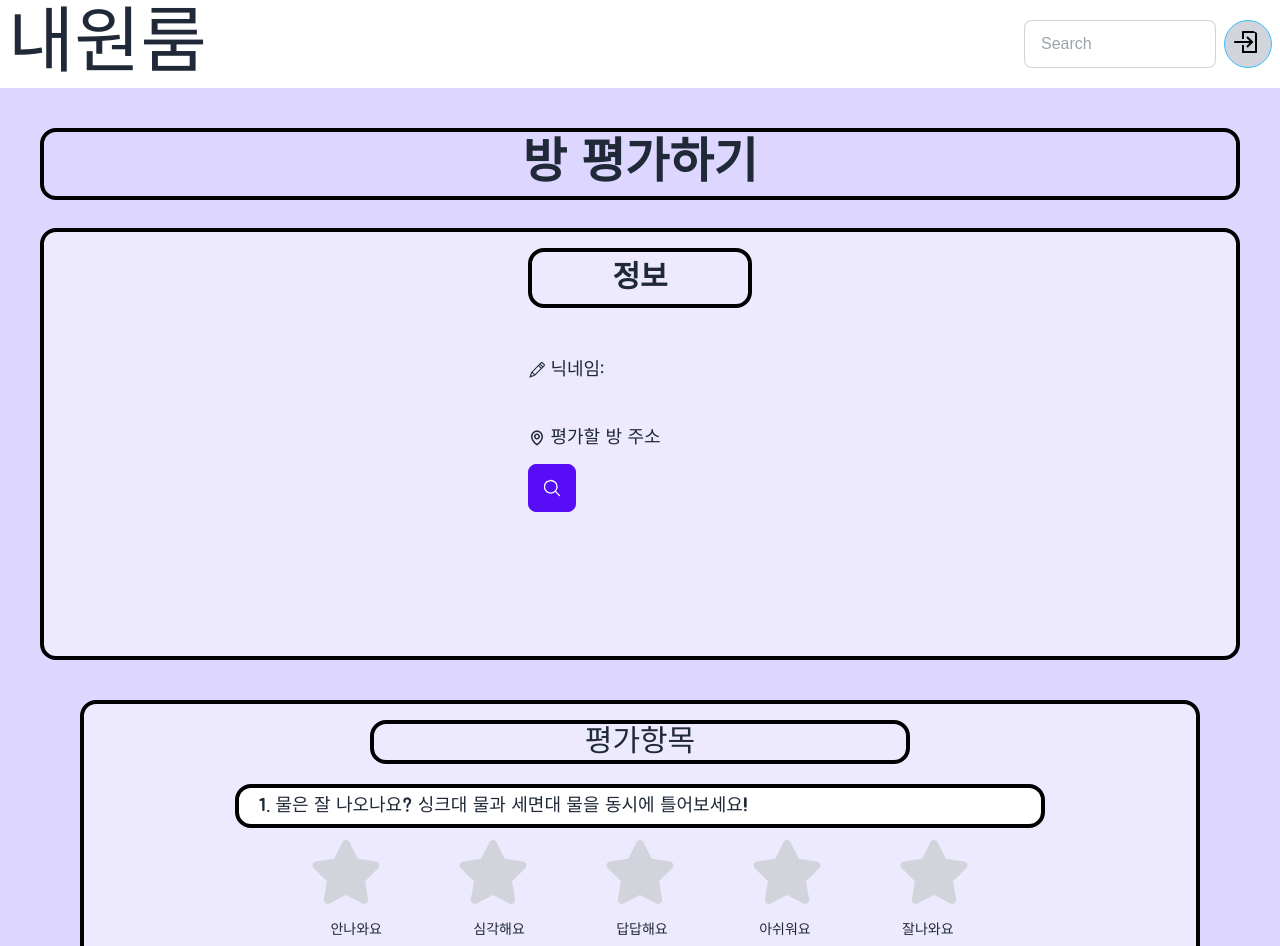
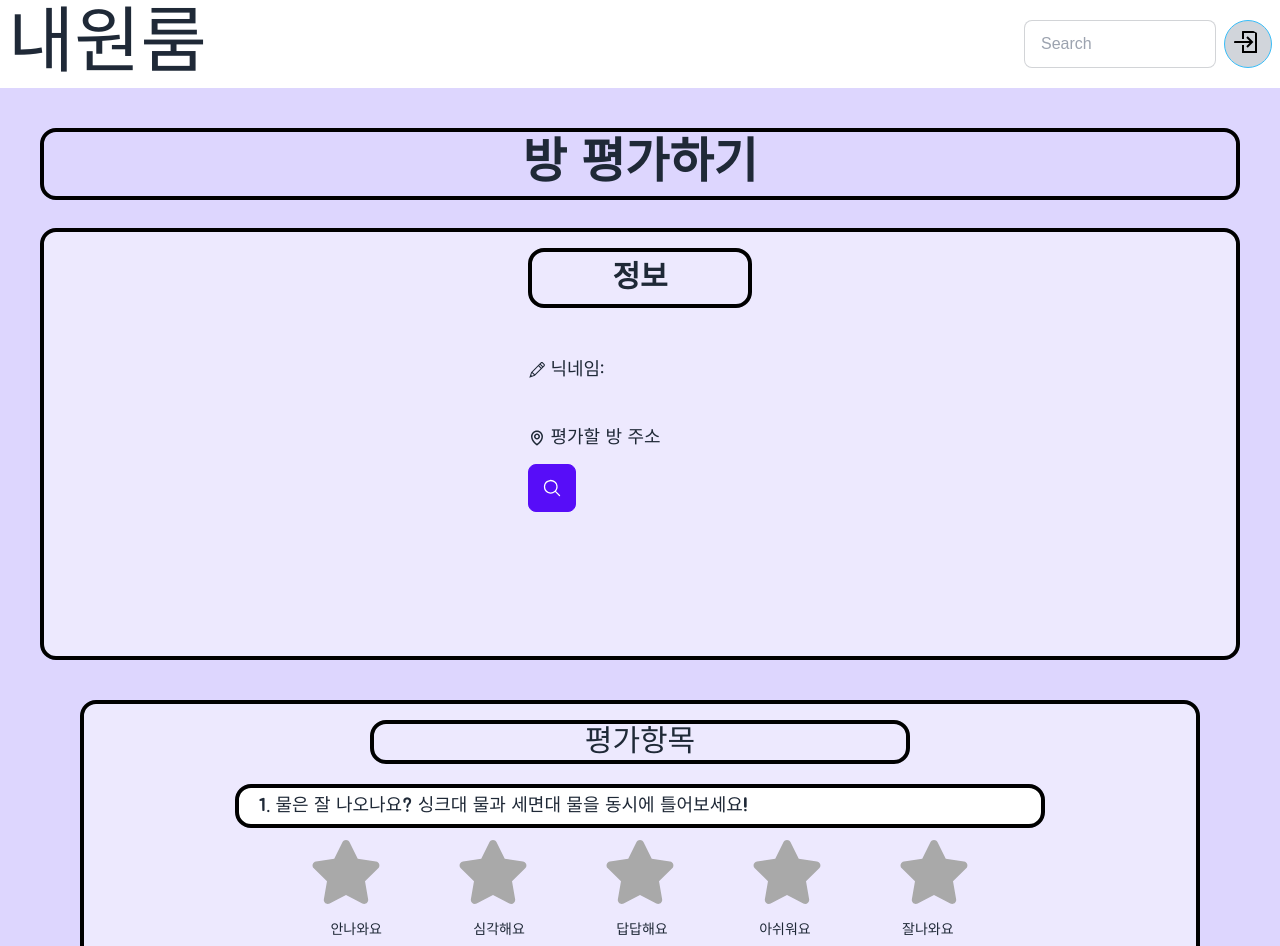
Before and after one commit to chj950807/My_One_Room, a React (Vite) app in the folder My_one_room/: page /NewPost in a window 1280 px wide. Shown: the top 946 px of the page. Built offline with nearby package versions, Linux system fonts and the light colour scheme.

Commit message:
평가하기 기능구현

```diff
--- a/My_one_room/src/components/evaluation/NewPost.tsx
+++ b/My_one_room/src/components/evaluation/NewPost.tsx
@@ -11,7 +11,7 @@ import { sendEvaluateData } from "./sendEvaluateData";
 import { useNavigate } from "react-router-dom";
 import { post } from "../../redux/evaluate";
 
-const INITIALSTATE = [0, 0, 0, 0, 0, 0, 0, 0, 0, 0, 0, 0];
+const INITIALSTATE = Array(12).fill(0);
 export default function NewPost() {
   const result = useSelector((state: any) => state);
   const navigate = useNavigate();
@@ -23,7 +23,7 @@ export default function NewPost() {
     //1번 초기화방법 (shallow copy)?
     // dispatch(post());
 
-    //2번 초기화방법 (deep copy)?
+    //2번 초기화방법 (다른 주소의 배열, deep copy)?
     dispatch(
       post({
         evaluates: INITIALSTATE.slice(),
@@ -64,8 +64,6 @@ export default function NewPost() {
 
       alert("평가해주셔서 감사합니다!");
       navigate("/");
-      //3번 초기화방법 (페이지 reload) -> 이것도 2번째 평가에서 업로드가 안됨
-      // window.location.reload();
     }
 
   };
--- a/My_one_room/src/components/evaluation/StarRating.tsx
+++ b/My_one_room/src/components/evaluation/StarRating.tsx
@@ -1,87 +1,38 @@
 import React from "react";
 import { FaStar } from "react-icons/fa";
-import { useDispatch } from "react-redux";
+import { useDispatch, useSelector } from "react-redux";
 import { evaluates } from "../../redux/evaluate";
 interface Props {
   check: string;
   id: number;
 }
-const INITIALSTATE = [0, 0, 0, 0, 0, 0, 0, 0, 0, 0, 0, 0];
+const colors = {
+  yellow: "#FACC15",
+  grey:"#a9a9a9"
+}
 
-export default function App(props:Props) {
-
+export default function StarRating(props: Props) {
+  const result = useSelector((state: any) => state);
+  const stars = Array(5).fill(0);
   const dispatch = useDispatch();
 
-  const onClickStar = (e: React.MouseEvent<HTMLButtonElement>) => {
-    e.preventDefault();
-
-    let attr_num;
-    const attr_string = e.currentTarget.getAttribute("star-num");
-    if (attr_string !== null ) {
-      attr_num = Number(attr_string);
-
-    }
-    const input_star = document.getElementsByClassName(`${props.check}`);
-    if (attr_num) {
-      if (attr_num < INITIALSTATE[props.id-1]) {
-        for (let i = 0; i < 5; i++) {
-          input_star[i].classList.remove("text-yellow-400");
-        }
-      }
-      for (let i = 0; i < attr_num; i++) {
-        input_star[i].classList.add("text-yellow-400");
-      }
-      INITIALSTATE.splice(props.id - 1, 1, attr_num);
-    }
-    dispatch(
-      evaluates({
-        evaluates: INITIALSTATE,
-      })
-    );
+  const handleClick = (value: number) => {
+    result.evaluate.evaluates.splice(props.id - 1, 1, value);
+    dispatch(evaluates({ evaluates: result.evaluate.evaluates }));
   };
 
   return (
     <div className="flex text-7xl justify-evenly text-gray-300 w-full rating">
-      <button
-        onClick={onClickStar}
-        type="button"
-        className={props.check}
-        star-num="1"
-      >
-        <FaStar />
-      </button>
-      <button
-        onClick={onClickStar}
-        type="button"
-        className={props.check}
-        star-num="2"
-      >
-        <FaStar />
-      </button>
-      <button
-        onClick={onClickStar}
-        type="button"
-        className={props.check}
-        star-num="3"
-      >
-        <FaStar />
-      </button>
-      <button
-        onClick={onClickStar}
-        type="button"
-        className={props.check}
-        star-num="4"
-      >
-        <FaStar />
-      </button>
-      <button
-        onClick={onClickStar}
-        type="button"
-        className={props.check}
-        star-num="5"
-      >
-        <FaStar />
-      </button>
+      {stars.map((_:any, idx:number) => {
+        return (
+          <FaStar
+            key={idx}
+            style={{ cursor: "pointer" }}
+            color={result.evaluate.evaluates[props.id-1] > idx ? colors.yellow : colors.grey}
+            onClick={() => handleClick(idx + 1)}
+          />
+        );
+      })}
     </div>
   );
 }
```
Also changed, not shown: My_one_room/src/redux/evaluate.ts (+0 -16 lines).
